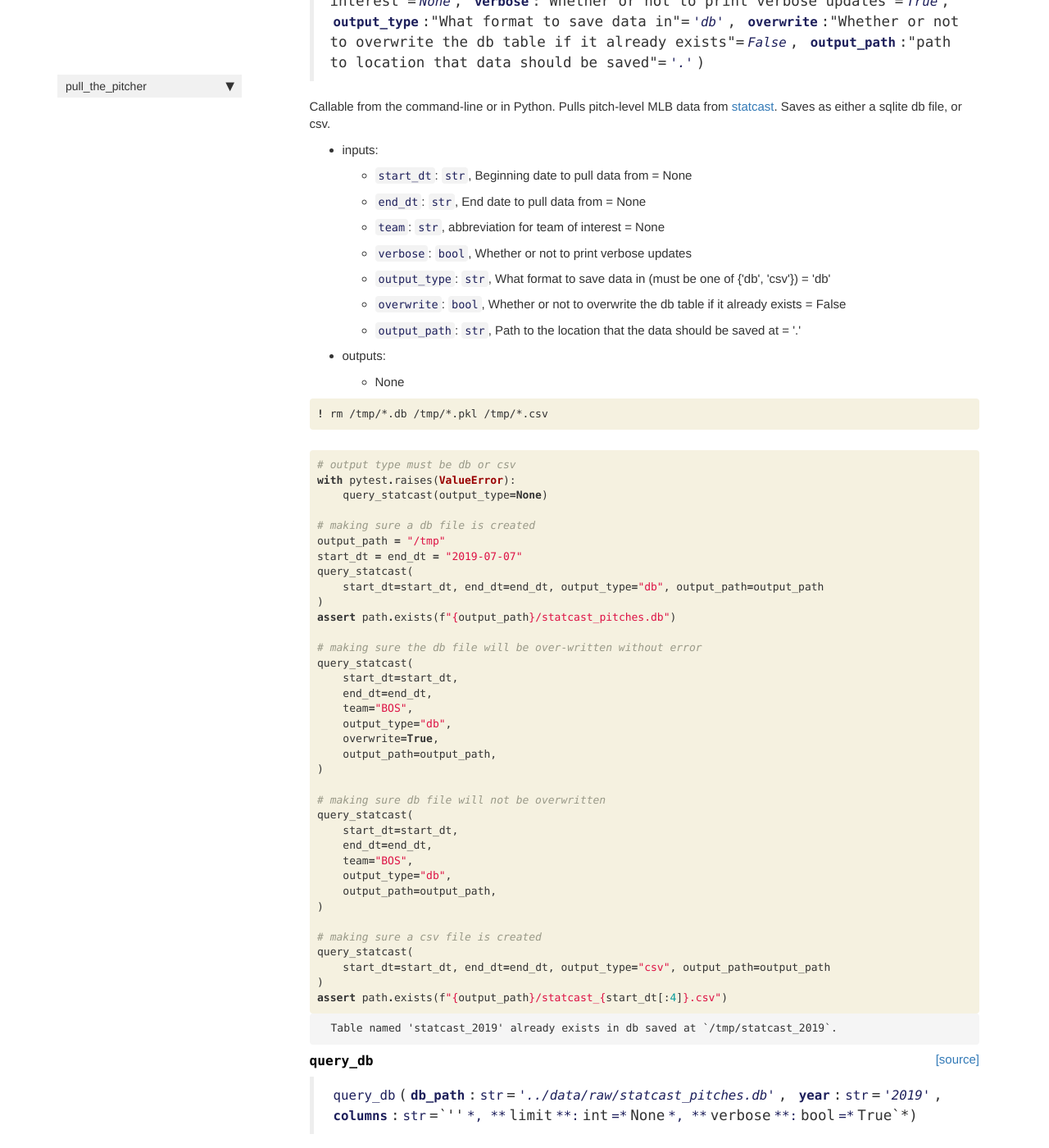
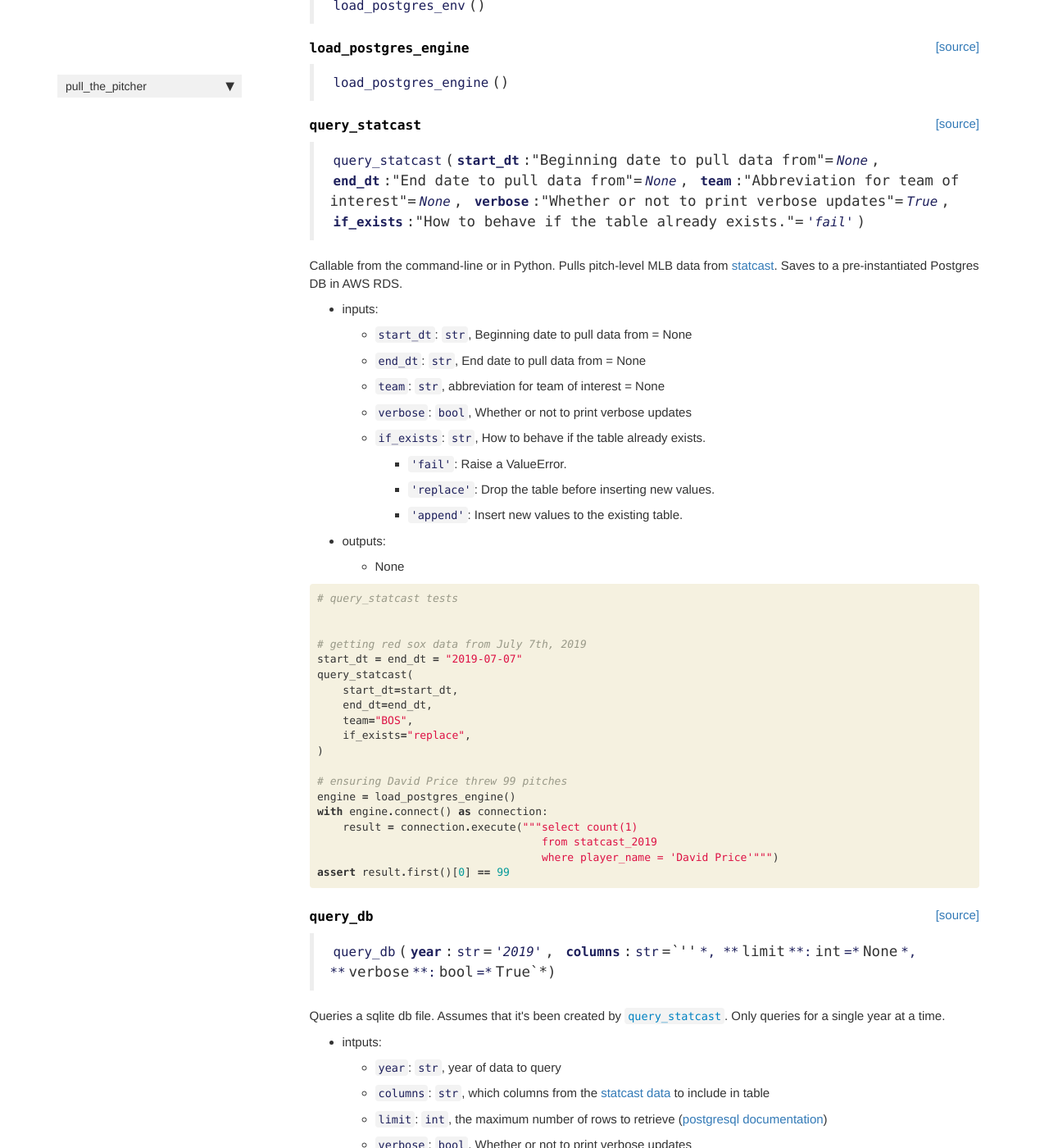
Before and after one commit to collinprather/pull-the-pitcher, a Jekyll site: the page built from docs/data_acquisition.html, in a window 1280 px wide and 1400 px high, scrolled down 510 px. Shown: the whole window at 82% size. Built offline with Jekyll 4.4.1, drawn with Linux system fonts in a browser that asks for light colours; nearby versions of some CDN libraries; comment, search, counter and statistics services are not loaded; some of the changed text lies outside the part shown.

Commit message:
full re-write of data acquisition code

```diff
--- a/docs/data_acquisition.html
+++ b/docs/data_acquisition.html
@@ -45,10 +45,65 @@ description: "This is a script which invokes `pybaseball`'s <a href='https://git
 
 
 <div class="output_markdown rendered_html output_subarea ">
-<h4 id="query_statcast" class="doc_header"><code>query_statcast</code><a href="https://github.com/collinprather/pull_the_pitcher/tree/master/pull_the_pitcher/data/acquisition.py#L15" class="source_link" style="float:right">[source]</a></h4><blockquote><p><code>query_statcast</code>(<strong><code>start_dt</code></strong>:"Beginning date to pull data from"=<em><code>None</code></em>, <strong><code>end_dt</code></strong>:"End date to pull data from"=<em><code>None</code></em>, <strong><code>team</code></strong>:"Abbreviation for team of interest"=<em><code>None</code></em>, <strong><code>verbose</code></strong>:"Whether or not to print verbose updates"=<em><code>True</code></em>, <strong><code>output_type</code></strong>:"What format to save data in"=<em><code>'db'</code></em>, <strong><code>overwrite</code></strong>:"Whether or not to overwrite the db table if it already exists"=<em><code>False</code></em>, <strong><code>output_path</code></strong>:"path to location that data should be saved"=<em><code>'.'</code></em>)</p>
+<h4 id="load_postgres_env" class="doc_header"><code>load_postgres_env</code><a href="https://github.com/collinprather/pull_the_pitcher/tree/master/pull_the_pitcher/data/acquisition.py#L16" class="source_link" style="float:right">[source]</a></h4><blockquote><p><code>load_postgres_env</code>()</p>
+</blockquote>
+
+</div>
+
+</div>
+
+</div>
+</div>
+
+</div>
+    {% endraw %}
+
+    {% raw %}
+
+<div class="cell border-box-sizing code_cell rendered">
+
+<div class="output_wrapper">
+<div class="output">
+
+<div class="output_area">
+
+
+<div class="output_markdown rendered_html output_subarea ">
+<h4 id="load_postgres_engine" class="doc_header"><code>load_postgres_engine</code><a href="https://github.com/collinprather/pull_the_pitcher/tree/master/pull_the_pitcher/data/acquisition.py#L26" class="source_link" style="float:right">[source]</a></h4><blockquote><p><code>load_postgres_engine</code>()</p>
+</blockquote>
+
+</div>
+
+</div>
+
+</div>
+</div>
+
+</div>
+    {% endraw %}
+
+    {% raw %}
+
+<div class="cell border-box-sizing code_cell rendered">
+
+</div>
+    {% endraw %}
+
+    {% raw %}
+
+<div class="cell border-box-sizing code_cell rendered">
+
+<div class="output_wrapper">
+<div class="output">
+
+<div class="output_area">
+
+
+<div class="output_markdown rendered_html output_subarea ">
+<h4 id="query_statcast" class="doc_header"><code>query_statcast</code><a href="https://github.com/collinprather/pull_the_pitcher/tree/master/pull_the_pitcher/data/acquisition.py#L38" class="source_link" style="float:right">[source]</a></h4><blockquote><p><code>query_statcast</code>(<strong><code>start_dt</code></strong>:"Beginning date to pull data from"=<em><code>None</code></em>, <strong><code>end_dt</code></strong>:"End date to pull data from"=<em><code>None</code></em>, <strong><code>team</code></strong>:"Abbreviation for team of interest"=<em><code>None</code></em>, <strong><code>verbose</code></strong>:"Whether or not to print verbose updates"=<em><code>True</code></em>, <strong><code>if_exists</code></strong>:"How to behave if the table already exists."=<em><code>'fail'</code></em>)</p>
 </blockquote>
 <p>Callable from the command-line or in Python. Pulls pitch-level MLB data from <a href="https://baseballsavant.mlb.com/statcast_search">statcast</a>.
-Saves as either a sqlite db file, or csv.</p>
+Saves to a pre-instantiated Postgres DB in AWS RDS.</p>
 <ul>
 <li><p>inputs:</p>
 <ul>
@@ -56,9 +111,12 @@ Saves as either a sqlite db file, or csv.</p>
 <li><code>end_dt</code>: <code>str</code>, End date to pull data from = None</li>
 <li><code>team</code>: <code>str</code>, abbreviation for team of interest = None</li>
 <li><code>verbose</code>: <code>bool</code>, Whether or not to print verbose updates</li>
-<li><code>output_type</code>: <code>str</code>, What format to save data in (must be one of {'db', 'csv'}) = 'db'</li>
-<li><code>overwrite</code>: <code>bool</code>, Whether or not to overwrite the db table if it already exists = False</li>
-<li><code>output_path</code>: <code>str</code>, Path to the location that the data should be saved at = '.'</li>
+<li><code>if_exists</code>: <code>str</code>, How to behave if the table already exists.<ul>
+<li><code>'fail'</code>: Raise a ValueError.</li>
+<li><code>'replace'</code>: Drop the table before inserting new values.</li>
+<li><code>'append'</code>: Insert new values to the existing table.</li>
+</ul>
+</li>
 </ul>
 </li>
 <li><p>outputs:</p>
@@ -85,76 +143,28 @@ Saves as either a sqlite db file, or csv.</p>
 
 <div class="inner_cell">
     <div class="input_area">
-<div class=" highlight hl-ipython3"><pre><span></span><span class="o">!</span> rm /tmp/*.db /tmp/*.pkl /tmp/*.csv
-</pre></div>
+<div class=" highlight hl-ipython3"><pre><span></span><span class="c1"># query_statcast tests</span>
 
-    </div>
-</div>
-</div>
 
-</div>
-    {% endraw %}
-
-    {% raw %}
-
-<div class="cell border-box-sizing code_cell rendered">
-<div class="input">
-
-<div class="inner_cell">
-    <div class="input_area">
-<div class=" highlight hl-ipython3"><pre><span></span><span class="c1"># output type must be db or csv</span>
-<span class="k">with</span> <span class="n">pytest</span><span class="o">.</span><span class="n">raises</span><span class="p">(</span><span class="ne">ValueError</span><span class="p">):</span>
-    <span class="n">query_statcast</span><span class="p">(</span><span class="n">output_type</span><span class="o">=</span><span class="kc">None</span><span class="p">)</span>
-
-<span class="c1"># making sure a db file is created</span>
-<span class="n">output_path</span> <span class="o">=</span> <span class="s2">&quot;/tmp&quot;</span>
+<span class="c1"># getting red sox data from July 7th, 2019</span>
 <span class="n">start_dt</span> <span class="o">=</span> <span class="n">end_dt</span> <span class="o">=</span> <span class="s2">&quot;2019-07-07&quot;</span>
-<span class="n">query_statcast</span><span class="p">(</span>
-    <span class="n">start_dt</span><span class="o">=</span><span class="n">start_dt</span><span class="p">,</span> <span class="n">end_dt</span><span class="o">=</span><span class="n">end_dt</span><span class="p">,</span> <span class="n">output_type</span><span class="o">=</span><span class="s2">&quot;db&quot;</span><span class="p">,</span> <span class="n">output_path</span><span class="o">=</span><span class="n">output_path</span>
-<span class="p">)</span>
-<span class="k">assert</span> <span class="n">path</span><span class="o">.</span><span class="n">exists</span><span class="p">(</span><span class="sa">f</span><span class="s2">&quot;</span><span class="si">{</span><span class="n">output_path</span><span class="si">}</span><span class="s2">/statcast_pitches.db&quot;</span><span class="p">)</span>
-
-<span class="c1"># making sure the db file will be over-written without error</span>
 <span class="n">query_statcast</span><span class="p">(</span>
     <span class="n">start_dt</span><span class="o">=</span><span class="n">start_dt</span><span class="p">,</span>
     <span class="n">end_dt</span><span class="o">=</span><span class="n">end_dt</span><span class="p">,</span>
     <span class="n">team</span><span class="o">=</span><span class="s2">&quot;BOS&quot;</span><span class="p">,</span>
-    <span class="n">output_type</span><span class="o">=</span><span class="s2">&quot;db&quot;</span><span class="p">,</span>
-    <span class="n">overwrite</span><span class="o">=</span><span class="kc">True</span><span class="p">,</span>
-    <span class="n">output_path</span><span class="o">=</span><span class="n">output_path</span><span class="p">,</span>
+    <span class="n">if_exists</span><span class="o">=</span><span class="s2">&quot;replace&quot;</span><span class="p">,</span>
 <span class="p">)</span>
 
-<span class="c1"># making sure db file will not be overwritten</span>
-<span class="n">query_statcast</span><span class="p">(</span>
-    <span class="n">start_dt</span><span class="o">=</span><span class="n">start_dt</span><span class="p">,</span>
-    <span class="n">end_dt</span><span class="o">=</span><span class="n">end_dt</span><span class="p">,</span>
-    <span class="n">team</span><span class="o">=</span><span class="s2">&quot;BOS&quot;</span><span class="p">,</span>
-    <span class="n">output_type</span><span class="o">=</span><span class="s2">&quot;db&quot;</span><span class="p">,</span>
-    <span class="n">output_path</span><span class="o">=</span><span class="n">output_path</span><span class="p">,</span>
-<span class="p">)</span>
-
-<span class="c1"># making sure a csv file is created</span>
-<span class="n">query_statcast</span><span class="p">(</span>
-    <span class="n">start_dt</span><span class="o">=</span><span class="n">start_dt</span><span class="p">,</span> <span class="n">end_dt</span><span class="o">=</span><span class="n">end_dt</span><span class="p">,</span> <span class="n">output_type</span><span class="o">=</span><span class="s2">&quot;csv&quot;</span><span class="p">,</span> <span class="n">output_path</span><span class="o">=</span><span class="n">output_path</span>
-<span class="p">)</span>
-<span class="k">assert</span> <span class="n">path</span><span class="o">.</span><span class="n">exists</span><span class="p">(</span><span class="sa">f</span><span class="s2">&quot;</span><span class="si">{</span><span class="n">output_path</span><span class="si">}</span><span class="s2">/statcast_</span><span class="si">{</span><span class="n">start_dt</span><span class="p">[:</span><span class="mi">4</span><span class="p">]</span><span class="si">}</span><span class="s2">.csv&quot;</span><span class="p">)</span>
+<span class="c1"># ensuring David Price threw 99 pitches</span>
+<span class="n">engine</span> <span class="o">=</span> <span class="n">load_postgres_engine</span><span class="p">()</span>
+<span class="k">with</span> <span class="n">engine</span><span class="o">.</span><span class="n">connect</span><span class="p">()</span> <span class="k">as</span> <span class="n">connection</span><span class="p">:</span>
+    <span class="n">result</span> <span class="o">=</span> <span class="n">connection</span><span class="o">.</span><span class="n">execute</span><span class="p">(</span><span class="s2">&quot;&quot;&quot;select count(1)</span>
+<span class="s2">                                   from statcast_2019</span>
+<span class="s2">                                   where player_name = &#39;David Price&#39;&quot;&quot;&quot;</span><span class="p">)</span>
+<span class="k">assert</span> <span class="n">result</span><span class="o">.</span><span class="n">first</span><span class="p">()[</span><span class="mi">0</span><span class="p">]</span> <span class="o">==</span> <span class="mi">99</span>
 </pre></div>
 
     </div>
-</div>
-</div>
-
-<div class="output_wrapper">
-<div class="output">
-
-<div class="output_area">
-
-<div class="output_subarea output_stream output_stdout output_text">
-<pre>Table named &#39;statcast_2019&#39; already exists in db saved at `/tmp/statcast_2019`.
-</pre>
-</div>
-</div>
-
 </div>
 </div>
 
@@ -179,14 +189,13 @@ Saves as either a sqlite db file, or csv.</p>
 
 
 <div class="output_markdown rendered_html output_subarea ">
-<h4 id="query_db" class="doc_header"><code>query_db</code><a href="https://github.com/collinprather/pull_the_pitcher/tree/master/pull_the_pitcher/data/acquisition.py#L93" class="source_link" style="float:right">[source]</a></h4><blockquote><p><code>query_db</code>(<strong><code>db_path</code></strong>:<code>str</code>=<em><code>'../data/raw/statcast_pitches.db'</code></em>, <strong><code>year</code></strong>:<code>str</code>=<em><code>'2019'</code></em>, <strong><code>columns</code></strong>:<code>str</code>=<em>`'</em>'<code>*, **</code>limit<code>**:</code>int<code>=*</code>None<code>*, **</code>verbose<code>**:</code>bool<code>=*</code>True`*)</p>
+<h4 id="query_db" class="doc_header"><code>query_db</code><a href="https://github.com/collinprather/pull_the_pitcher/tree/master/pull_the_pitcher/data/acquisition.py#L82" class="source_link" style="float:right">[source]</a></h4><blockquote><p><code>query_db</code>(<strong><code>year</code></strong>:<code>str</code>=<em><code>'2019'</code></em>, <strong><code>columns</code></strong>:<code>str</code>=<em>`'</em>'<code>*, **</code>limit<code>**:</code>int<code>=*</code>None<code>*, **</code>verbose<code>**:</code>bool<code>=*</code>True`*)</p>
 </blockquote>
 <p>Queries a sqlite db file. Assumes that it's been created by <a href="/pull-the-pitcher/data_acquisition#query_statcast"><code>query_statcast</code></a>.
 Only queries for a single year at a time.</p>
 <ul>
 <li><p>intputs:</p>
 <ul>
-<li><code>db_path</code>: <code>str</code>, path that db file is located at</li>
 <li><code>year</code>: <code>str</code>, year of data to query</li>
 <li><code>columns</code>: <code>str</code>, which columns from the <a href="https://baseballsavant.mlb.com/csv-docs">statcast data</a> to include in table</li>
 <li><code>limit</code>: <code>int</code>, the maximum number of rows to retrieve (<a href="https://www.postgresql.org/docs/8.1/queries-limit.html">postgresql documentation</a>)</li>
@@ -218,24 +227,24 @@ Only queries for a single year at a time.</p>
 <div class="inner_cell">
     <div class="input_area">
 <div class=" highlight hl-ipython3"><pre><span></span><span class="c1"># BOS @ DET on 7/7/19</span>
-<span class="n">db_path</span> <span class="o">=</span> <span class="sa">f</span><span class="s2">&quot;</span><span class="si">{</span><span class="n">output_path</span><span class="si">}</span><span class="s2">/statcast_pitches.db&quot;</span>
-<span class="n">df</span> <span class="o">=</span> <span class="n">query_db</span><span class="p">(</span><span class="n">db_path</span><span class="o">=</span><span class="n">db_path</span><span class="p">)</span>
+<span class="n">df</span> <span class="o">=</span> <span class="n">query_db</span><span class="p">()</span>
 <span class="k">assert</span> <span class="n">df</span><span class="p">[</span><span class="s2">&quot;away_team&quot;</span><span class="p">]</span><span class="o">.</span><span class="n">unique</span><span class="p">()</span><span class="o">.</span><span class="n">item</span><span class="p">()</span> <span class="o">==</span> <span class="s2">&quot;BOS&quot;</span>
 
 <span class="c1"># checking consistent rows and columns (extra column because index is included)</span>
 <span class="k">assert</span> <span class="n">df</span><span class="o">.</span><span class="n">shape</span> <span class="o">==</span> <span class="p">(</span><span class="mi">339</span><span class="p">,</span> <span class="mi">91</span><span class="p">)</span>
 
 <span class="c1"># year not present in db gives empty DataFrame</span>
-<span class="n">df</span> <span class="o">=</span> <span class="n">query_db</span><span class="p">(</span><span class="n">db_path</span><span class="o">=</span><span class="n">db_path</span><span class="p">,</span>
-              <span class="n">year</span><span class="o">=</span><span class="s2">&quot;2012&quot;</span><span class="p">)</span>
+<span class="n">df</span> <span class="o">=</span> <span class="n">query_db</span><span class="p">(</span><span class="n">year</span><span class="o">=</span><span class="s2">&quot;2012&quot;</span><span class="p">)</span>
 <span class="k">assert</span> <span class="n">df</span><span class="o">.</span><span class="n">empty</span>
 
-<span class="c1"># also testing that csv file is of expected size</span>
-<span class="n">df</span> <span class="o">=</span> <span class="n">pd</span><span class="o">.</span><span class="n">read_csv</span><span class="p">(</span><span class="sa">f</span><span class="s2">&quot;</span><span class="si">{</span><span class="n">output_path</span><span class="si">}</span><span class="s2">/statcast_</span><span class="si">{</span><span class="n">start_dt</span><span class="p">[:</span><span class="mi">4</span><span class="p">]</span><span class="si">}</span><span class="s2">.csv&quot;</span><span class="p">)</span>
-<span class="k">assert</span> <span class="n">df</span><span class="o">.</span><span class="n">shape</span> <span class="o">==</span> <span class="p">(</span><span class="mi">4457</span><span class="p">,</span> <span class="mi">90</span><span class="p">)</span>
+<span class="c1"># # also testing that csv file is of expected size</span>
+<span class="c1"># df = pd.read_csv(f&quot;{output_path}/statcast_{start_dt[:4]}.csv&quot;)</span>
+<span class="c1"># assert df.shape == (4457, 90)</span>
 
-<span class="c1"># clean-up</span>
-<span class="o">!</span> rm <span class="o">{</span>output_path<span class="o">}</span>/statcast_*
+
+<span class="c1"># clean up: removing table, and asserting the correct error</span>
+<span class="k">with</span> <span class="n">engine</span><span class="o">.</span><span class="n">connect</span><span class="p">()</span> <span class="k">as</span> <span class="n">connection</span><span class="p">:</span>
+    <span class="n">connection</span><span class="o">.</span><span class="n">execute</span><span class="p">(</span><span class="s2">&quot;&quot;&quot;drop table statcast_2019&quot;&quot;&quot;</span><span class="p">)</span>
 </pre></div>
 
     </div>
@@ -248,30 +257,13 @@ Only queries for a single year at a time.</p>
 <div class="output_area">
 
 <div class="output_subarea output_stream output_stdout output_text">
-<pre>querying db at /tmp/statcast_pitches.db now.
-querying db at /tmp/statcast_pitches.db now.
+<pre>querying year 2019 from db now.
+querying year 2012 from db now.
+Year 2012 not in database. Returning empty dataframe.
 </pre>
 </div>
 </div>
 
-</div>
-</div>
-
-</div>
-    {% endraw %}
-
-    {% raw %}
-
-<div class="cell border-box-sizing code_cell rendered">
-<div class="input">
-
-<div class="inner_cell">
-    <div class="input_area">
-<div class=" highlight hl-ipython3"><pre><span></span><span class="c1"># more clean-up</span>
-<span class="o">!</span> rm /tmp/*.db /tmp/*.pkl /tmp/*.csv
-</pre></div>
-
-    </div>
 </div>
 </div>
 
--- a/pull_the_pitcher/_nbdev.py
+++ b/pull_the_pitcher/_nbdev.py
@@ -2,7 +2,9 @@
 
 __all__ = ["index", "modules", "custom_doc_links", "git_url"]
 
-index = {"query_statcast": "00_data_acquisition.ipynb",
+index = {"load_postgres_env": "00_data_acquisition.ipynb",
+         "load_postgres_engine": "00_data_acquisition.ipynb",
+         "query_statcast": "00_data_acquisition.ipynb",
          "query_db": "00_data_acquisition.ipynb",
          "AL_teams": "01_data_processing.ipynb",
          "add_pitcher_team": "01_data_processing.ipynb",
--- a/requirements.txt
+++ b/requirements.txt
@@ -5,4 +5,5 @@ seaborn==0.9.0
 matplotlib==3.1.1
 torch==1.3.1
 pytest==5.4.1
-streamlit==0.63.1
+streamlit==0.6
+nbdev==0.2.18
--- a/scripts/validate_requirements.py
+++ b/scripts/validate_requirements.py
@@ -2,7 +2,7 @@ from fastscript import *
 
 @call_parse
 def validate_requirements(settings_path: Param("Path to settings.ini in root directory", str)="./settings.ini",
-                          requirements_path: Param("Path to requirements.txt file", str)="./docker/requirements.txt",
+                          requirements_path: Param("Path to requirements.txt file", str)="./requirements.txt",
                           verbose: Param("Level of verbosity", bool)=False):
     """
     Ensures that the requirements found in the root-level settings.ini file match those found in the
```
Also changed, not shown: docker-compose.yml (+32 -0 lines), .github/workflows/main.yml, 7 other files.
